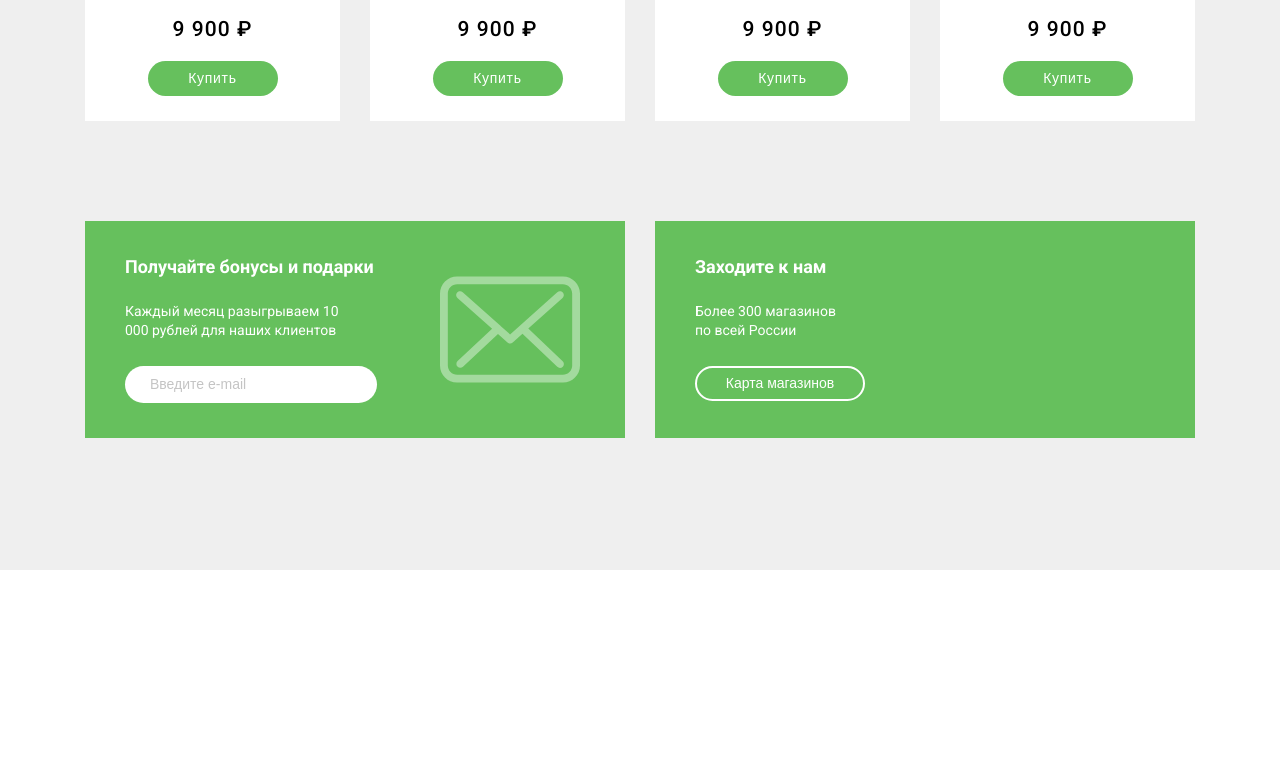
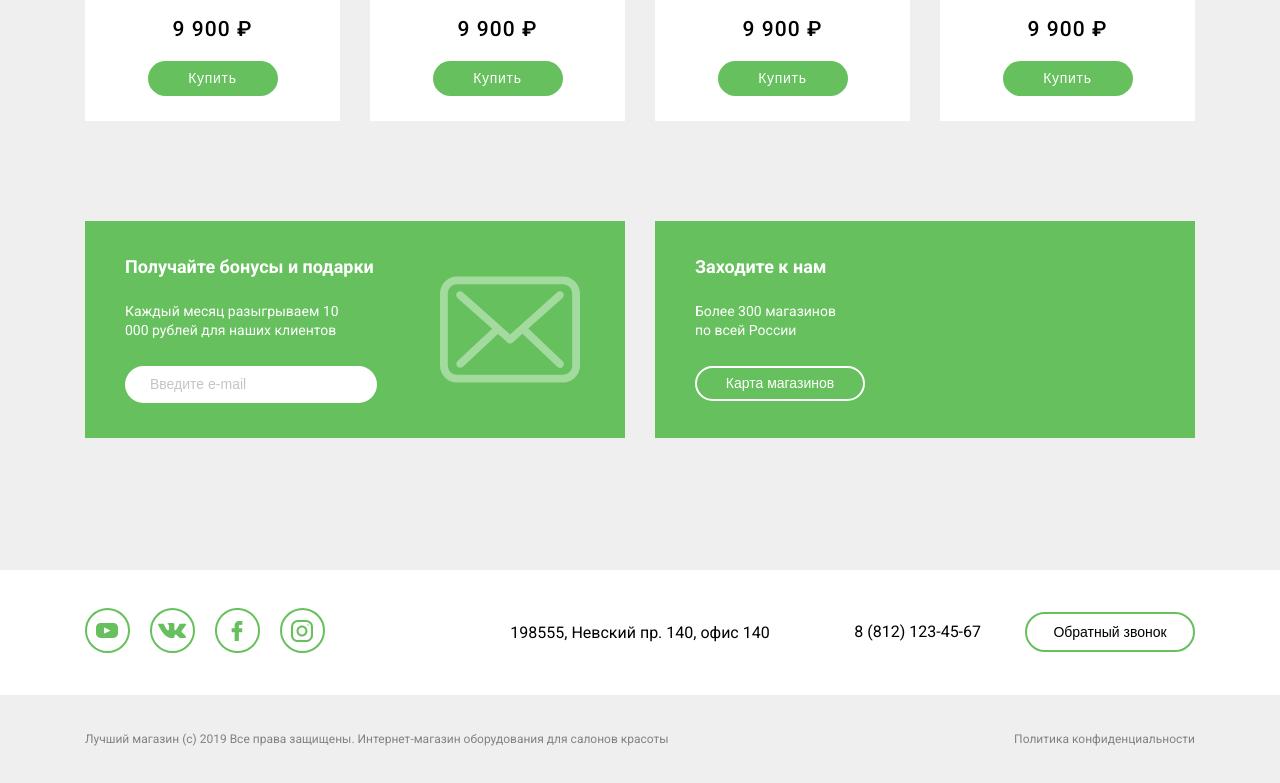
Before and after one commit to StsMet/Beauty, a plain HTML site: page index.html in a window 1280 px wide. Shown: the part 1276-2059 px from the top of the page. Before the commit the page ends 1846 px from the top, so only its background shows below. Drawn offline with Linux system fonts and the light colour scheme; a web font is replaced by a local one.

Commit message:
completeall

```diff
--- a/index.html
+++ b/index.html
@@ -113,7 +113,35 @@
             </div>
         </div>
     </section>
-    <footer></footer>
+    <footer>
+        <div class="footer-top">
+                <div class="container">
+                    <div class="top">
+                        <ul class="footer-soc">
+                            <li><a href="#"><img src="img/ytube.svg" alt="ytube"></a></li>
+                            <li><a href="#"><img src="img/vk.svg" alt="vk"></a></li>
+                            <li><a href="#"><img src="img/fbook.png" alt="fbook"></a></li>
+                            <li><a href="#"><img src="img/insta.svg" alt="insta"></a></li>
+                        </ul>
+                        <p>198555, Невский пр. 140, офис 140</p>
+                        <div class="phone">
+                            <a href="tel:88121234567">8 (812) 123-45-67</a>
+                            <button class="recall">Обратный звонок</button>
+                        </div>
+                    </div>
+                </div>
+        </div>
+        <div class="footer-bottom">
+            <div class="container">
+                <div class="bottom">
+                    <p class="j">Лучший магазин (с) 2019 Все права защищены. Интернет-магазин оборудования для салонов красоты</p>
+                    <div class="fav">
+                        <a href="#">Политика конфиденциальности</a>
+                    </div>
+                </div>
+            </div>
+        </div>
+    </footer>
 
 </body>
 </html>
--- a/style/style.css
+++ b/style/style.css
@@ -246,3 +246,50 @@ button{
     text-align: center;
     color: #fff;
   }
+  .top{
+    padding-top: 38px;
+    padding-bottom: 38px;
+    display: flex;
+    justify-content: space-between;
+    align-items: center;
+    position: relative;
+  }
+  .footer-soc{
+    display: flex;
+  }
+  .footer-soc>li{
+    margin-right: 20px;
+  }
+  .footer-soc>li:last-child{
+    margin-right: 0;
+  }
+  .top>p{
+    position:absolute;
+    left:50%;
+    top:50%;
+    transform: translate(-50%,-50%);
+    padding-bottom: 2.85%;
+  }
+  .footer-bottom{
+    background: #efefef;
+    padding-top: 25px;
+    padding-bottom: 25px;
+  }
+  .bottom{
+    display: flex;
+    justify-content: space-between;
+  }
+  .bottom>p{
+    font-weight: 400;
+    font-size: 12px;
+    color: #828282;
+  }
+  .bottom>div>a{
+    font-weight: 400;
+    font-size: 12px;
+    color: #828282;
+  }
+  .fav{
+    display: flex;
+    align-items: center;
+  }
```
Also changed, not shown: img/fbook.png (added), img/insta.svg (added), img/vk.svg (added), img/ytube.svg (added).
